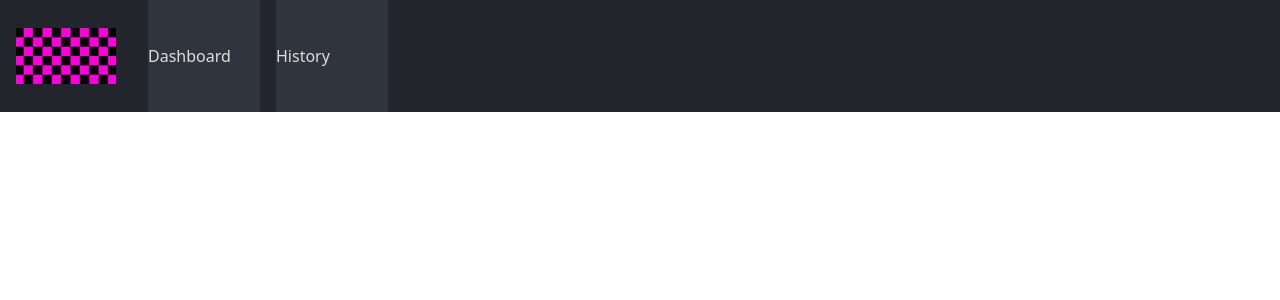
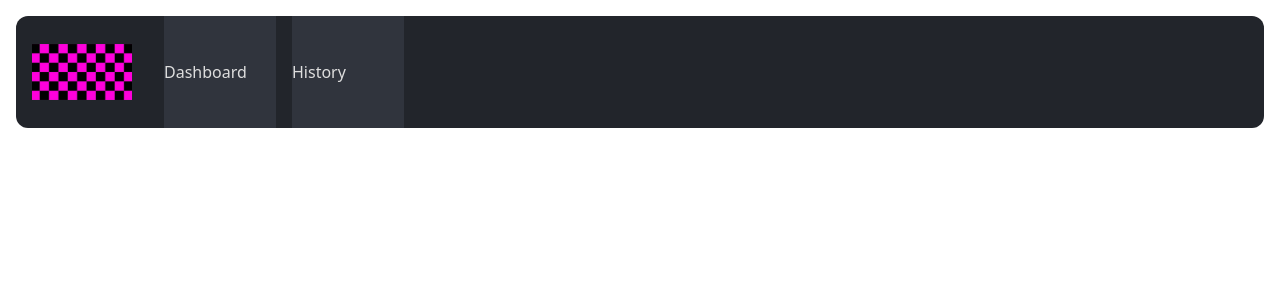
Before and after one commit to camelCaseCrew/itu_predictive_maintenance, a Next.js app in the folder frontend/: page / in a window 1280 px wide. Shown: the top 300 px of the page. Built offline with nearby package versions, Linux system fonts and the light colour scheme.

Commit message:
Changed: Navbar now has rounded corners and margins around

```diff
--- a/frontend/src/components/Navbar.tsx
+++ b/frontend/src/components/Navbar.tsx
@@ -5,7 +5,7 @@ import NavbarButton from './NavbarButton';
 
 
 function Navbar() {
-    return <div className="bg-component1 text-text w-full h-28 flex justify-start place-items-center gap-x-4">
+    return <div className="bg-component1 text-text m-4 rounded-xl h-28 flex justify-start place-items-center gap-x-4">
         <Placeholder></Placeholder>
         <NavbarButton title="Dashboard" href="/dashboard"></NavbarButton>
         <NavbarButton title="History" href="/history"></NavbarButton>
```
